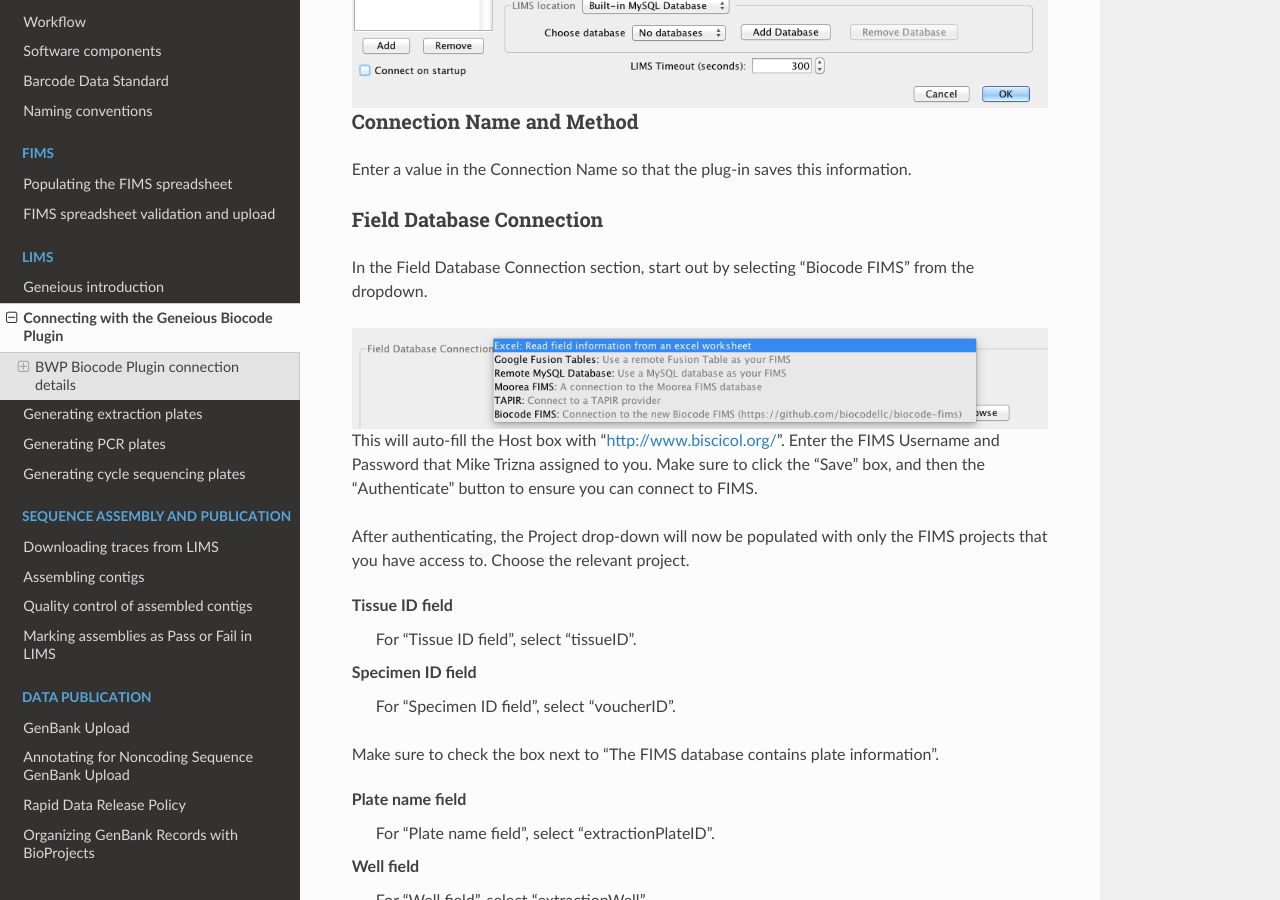
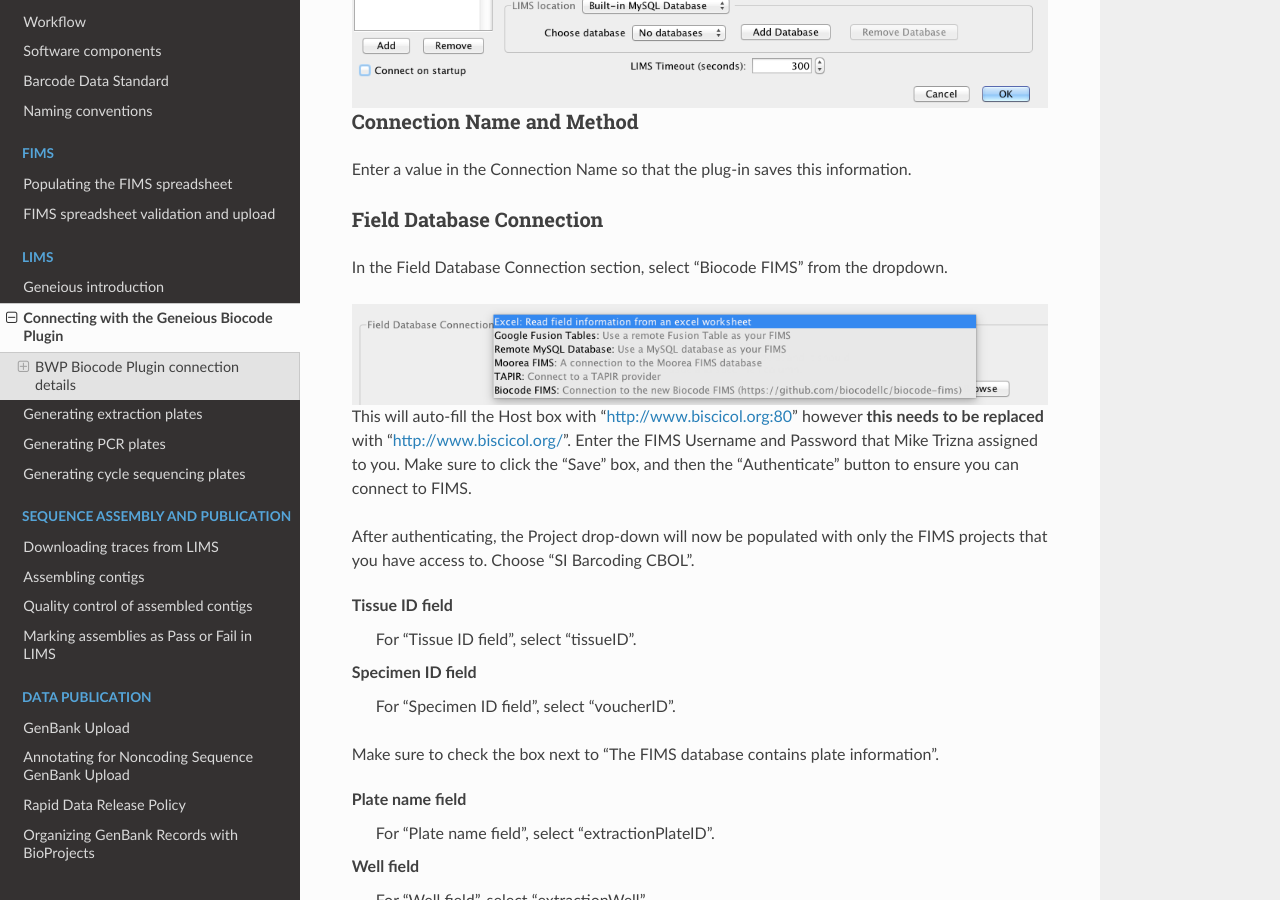
Before and after one commit to SIBarcodeNetwork/ReadtheDocsMaster, a Sphinx documentation site: the page built from Docs/biocode_plugin.rst, in a window 1280 px wide and 900 px high, scrolled down 1191 px. Built offline with Sphinx 7.4.7 and the Read the Docs theme 2.0.0, drawn with Linux system fonts in a browser that asks for light colours.

Commit message:
Updated Connecting to Geneious Biocode Plugin
Unfortunately, the Host box auto-fill is "http://www.biscicol.org:80" which is incorrect. I added info about what it should read --> "http://www.biscicol.org/".
Added an updated screenshot
Fixed a couple of typos

```diff
--- a/Docs/biocode_plugin.rst
+++ b/Docs/biocode_plugin.rst
@@ -26,15 +26,15 @@
 Field Database Connection
 ~~~~~~~~~~~~~~~~~~~~~~~~~
 
-In the Field Database Connection section, start out by selecting "Biocode FIMS" from the dropdown.
+In the Field Database Connection section, select "Biocode FIMS" from the dropdown.
 
 .. figure:: /images/biocode_fims_options.png
   :align: center
   :target: /en/latest/_images/biocode_fims_options.png
 
-This will auto-fill the Host box with "http://www.biscicol.org/". Enter the FIMS Username and Password that Mike Trizna assigned to you. Make sure to click the "Save" box, and then the "Authenticate" button to ensure you can connect to FIMS.
+This will auto-fill the Host box with "http://www.biscicol.org:80" however **this needs to be replaced** with "http://www.biscicol.org/". Enter the FIMS Username and Password that Mike Trizna assigned to you. Make sure to click the "Save" box, and then the "Authenticate" button to ensure you can connect to FIMS.
 
-After authenticating, the Project drop-down will now be populated with only the FIMS projects that you have access to. Choose the relevant project.
+After authenticating, the Project drop-down will now be populated with only the FIMS projects that you have access to. Choose "SI Barcoding CBOL".
 
 Tissue ID field
 	For "Tissue ID field", select "tissueID".
```
Also changed, not shown: other parts of Docs/biocode_plugin.rst (+2 -2 lines).
